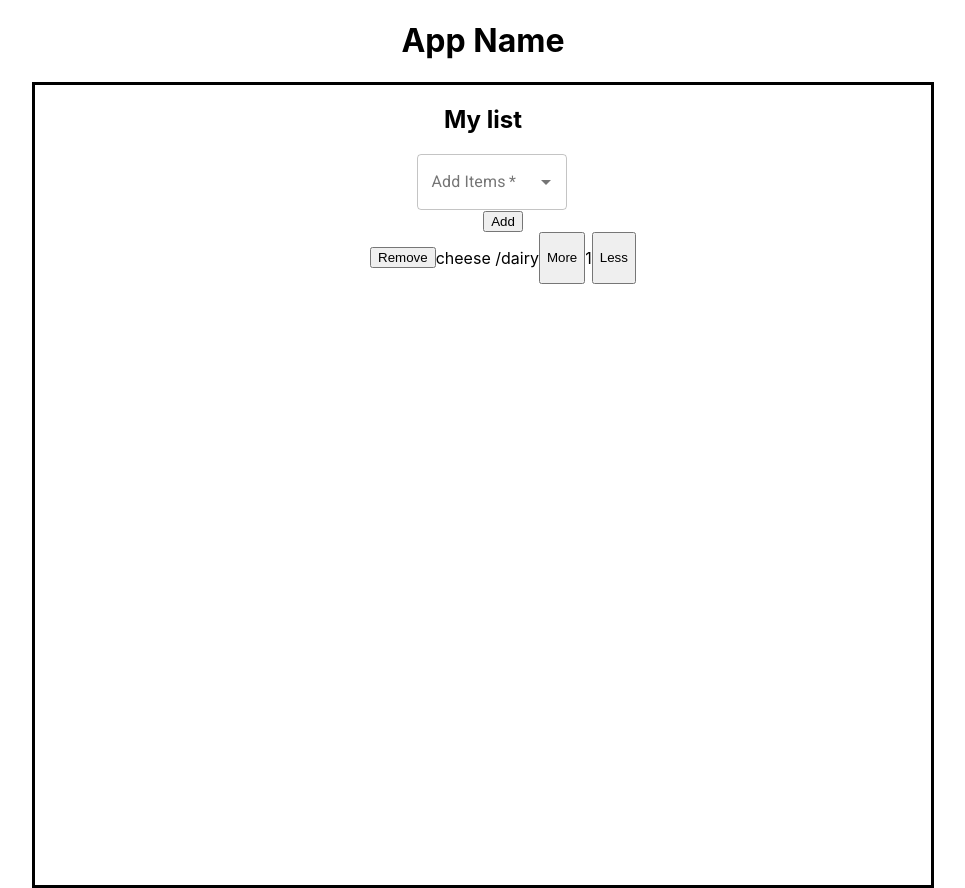
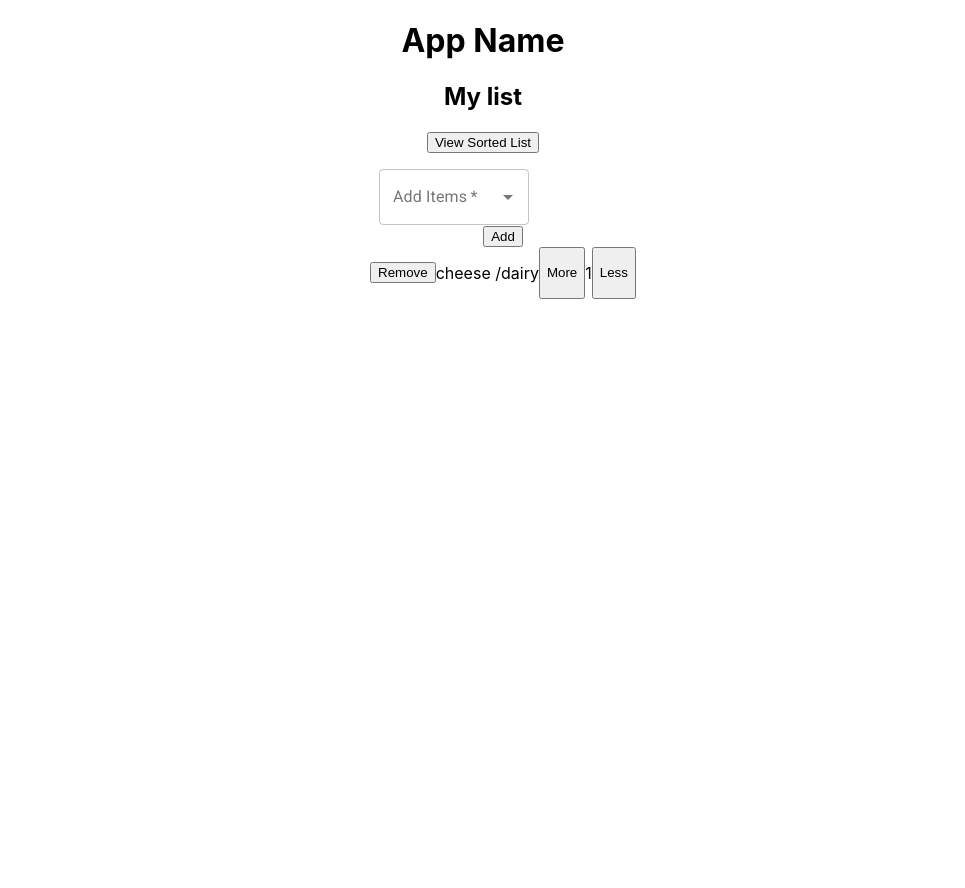
Before and after one commit to higashiM/project-sweep-fe, a React (Create React App) app in the folder project-sweep-fe/: page / in a window 1280 px wide. Shown: the whole page, without its empty margins (157-1122 px from the left). After the commit the page ends 800 px from the top, so only its background shows below. Built offline with nearby package versions, Linux system fonts and the light colour scheme.

Commit message:
added util function for sorting food into categories, and added SortedList component

```diff
--- a/project-sweep-fe/src/App.js
+++ b/project-sweep-fe/src/App.js
@@ -1,13 +1,13 @@
 import React from 'react';
 import './App.css';
 import Header from './components/Header';
-import UnsortedItemList from './components/UnsortedItemList';
+import ItemList from './components/ItemList';
 
 function App() {
   return (
     <div className="App">
       <Header />
-      <UnsortedItemList />
+      <ItemList />
     </div>
   );
 }
--- /dev/null
+++ b/project-sweep-fe/src/components/ItemList.jsx
@@ -0,0 +1,63 @@
+import React, { Component } from 'react';
+import ItemInputForm from './ItemInputForm';
+import ItemCard from './ItemCard';
+import SortedList from './SortedList';
+
+export class UnsortedItemList extends Component {
+  state = {
+    listItems: [{ foodName: 'cheese', category: 'dairy', quantity: 1 }],
+    sortedList: false,
+  };
+  render() {
+    const { listItems, sortedList } = this.state;
+    return (
+      <main className="list-container">
+        <h2>My list</h2>
+        <button onClick={this.handleClick}>
+          {sortedList ? 'View Unsorted List' : 'View Sorted List'}
+        </button>
+        {sortedList ? (
+          <SortedList listItems={listItems} />
+        ) : (
+          <ul>
+            <li>
+              <ItemInputForm addListItem={this.addListItem} />
+            </li>{' '}
+            {listItems.map((item, index) => {
+              return (
+                <ItemCard
+                  item={item}
+                  key={item + index}
+                  deleteListItem={this.deleteListItem}
+                />
+              );
+            })}
+          </ul>
+        )}
+      </main>
+    );
+  }
+
+  handleClick = () => {
+    this.setState((currentState) => {
+      return { sortedList: !currentState.sortedList };
+    });
+  };
+
+  addListItem = (newItem) => {
+    this.setState((currentState) => {
+      return { listItems: [...currentState.listItems, newItem] };
+    });
+  };
+
+  deleteListItem = (itemName) => {
+    console.log(this.state.listItems);
+    const filteredFoodList = this.state.listItems.filter((item) => {
+      return item.foodName !== itemName;
+    });
+    this.setState({ listItems: filteredFoodList });
+    console.log(filteredFoodList);
+  };
+}
+
+export default UnsortedItemList;
--- /dev/null
+++ b/project-sweep-fe/src/components/SortedList.jsx
@@ -0,0 +1,31 @@
+import React, { Component } from 'react';
+import sortListItems from '../utils/sortListItems';
+const foods = require('../staticData/foods');
+
+export class SortedList extends Component {
+  state = {
+    sortedItems: sortListItems(this.props.listItems),
+  };
+  render() {
+    const { sortedItems } = this.state;
+    console.log(sortedItems);
+    return (
+      <main className="sorted-list">
+        {sortedItems.map((category, index) => {
+          return (
+            <section key={category + index}>
+              <h3>{category.categoryName}</h3>
+              <ul>
+                {category.items.map((item, index) => {
+                  return <li key={item + index}>{item}</li>;
+                })}
+              </ul>
+            </section>
+          );
+        })}
+      </main>
+    );
+  }
+}
+
+export default SortedList;
--- a/project-sweep-fe/src/components/UnsortedItemList.jsx
+++ /dev/null
@@ -1,48 +0,0 @@
-import React, { Component } from 'react';
-import ItemInputForm from './ItemInputForm';
-import ItemCard from './ItemCard';
-
-export class UnsortedItemList extends Component {
-  state = {
-    listItems: [{ foodName: 'cheese', category: 'dairy', quantity: 1 }],
-  };
-  render() {
-    const { listItems } = this.state;
-    return (
-      <main className="unsorted-list-container">
-        <h2>My list</h2>
-
-        <ul>
-          <li>
-            <ItemInputForm addListItem={this.addListItem} />
-          </li>{' '}
-          {listItems.map((item, index) => {
-            return (
-              <ItemCard
-                item={item}
-                key={item + index}
-                deleteListItem={this.deleteListItem}
-              />
-            );
-          })}
-        </ul>
-      </main>
-    );
-  }
-  addListItem = (newItem) => {
-    this.setState((currentState) => {
-      return { listItems: [...currentState.listItems, newItem] };
-    });
-  };
-
-  deleteListItem = (itemName) => {
-    console.log(this.state.listItems);
-    const filteredFoodList = this.state.listItems.filter((item) => {
-      return item.foodName !== itemName;
-    });
-    this.setState({ listItems: filteredFoodList });
-    console.log(filteredFoodList);
-  };
-}
-
-export default UnsortedItemList;
--- a/project-sweep-fe/src/staticData/foods.js
+++ b/project-sweep-fe/src/staticData/foods.js
@@ -15,4 +15,4 @@ const foods = [
   { foodName: 'sponges', category: 'cleaning products' },
 ];
 
-export default foods;
+module.exports = foods;
--- /dev/null
+++ b/project-sweep-fe/src/utils/sortListItems.js
@@ -0,0 +1,25 @@
+const foods = require('../staticData/foods');
+
+const sortListItems = (unsortedList) => {
+  const foodCategoryArr = [];
+
+  unsortedList.forEach((item) => {
+    let foodCategoryObj = {};
+    let categoryMatch = foodCategoryArr.find((category) => {
+      return category.categoryName === item.category;
+    });
+
+    if (categoryMatch) {
+      categoryMatch.items.push(item.foodName);
+    } else {
+      foodCategoryObj.categoryName = item.category;
+      foodCategoryObj.items = [item.foodName];
+      foodCategoryArr.push(foodCategoryObj);
+    }
+  });
+  return foodCategoryArr;
+};
+
+sortListItems(foods);
+
+module.exports = sortListItems;
```
